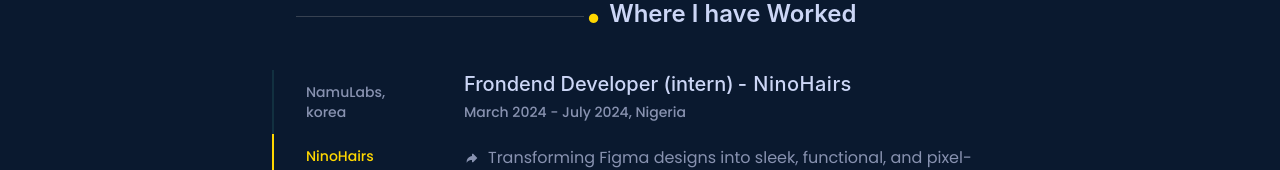
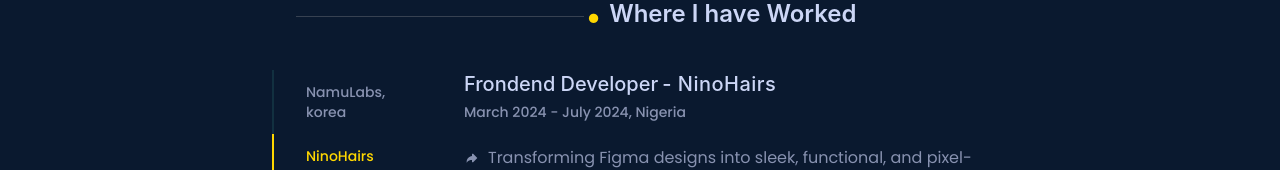
Before and after one commit to VSOLUTIONSE/upated-portfolio, a Next.js app: page / in a window 1280 px wide. Both pictures are taken after a click on the item "NinoHairs". Shown: the part 244-414 px from the top of the page. Built offline with nearby package versions, Linux system fonts and the light colour scheme.

Commit message:
feat: few changes

```diff
--- a/components/works/Google.tsx
+++ b/components/works/Google.tsx
@@ -9,7 +9,7 @@ const Google = () => {
       className="w-full"
     >
       <h3 className="flex gap-1 text-xl font-medium font-titleFont">
-        Frondend Developer (intern)
+        Frondend Developer
         <span className="tracking-wide text-textGreen">- NinoHairs</span>
       </h3>
       <p className="mt-1 text-sm font-medium text-textDark">
```
